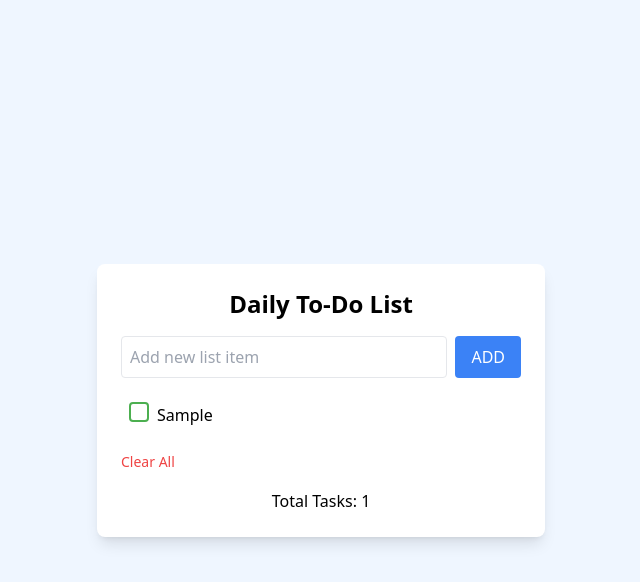
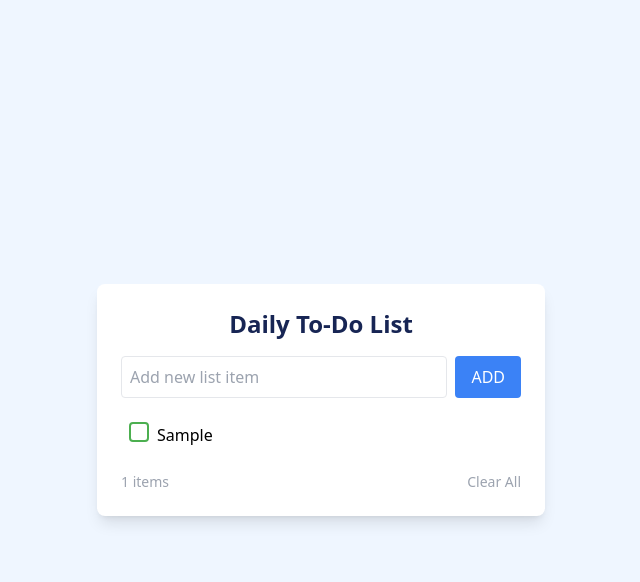
Before and after one commit to salahaKA/todolist_app, a React (Create React App) app: page / in a window 1280 px wide. Both pictures are taken after typing "Sample" into the empty fields and a click on the button "ADD". Shown: the top 582 px of the page, without its empty margins (319-959 px from the left). Built offline with nearby package versions, Linux system fonts and the light colour scheme.

Commit message:
title update

```diff
--- a/public/index.html
+++ b/public/index.html
@@ -2,12 +2,12 @@
 <html lang="en">
   <head>
     <meta charset="utf-8" />
-    <link rel="icon" href="%PUBLIC_URL%/favicon.ico" />
+    <link rel="icon" href="%PUBLIC_URL%/EGlogo1.jpeg" type="image/x-icon"/>
     <meta name="viewport" content="width=device-width, initial-scale=1" />
     <meta name="theme-color" content="#000000" />
     <meta
       name="description"
-      content="Web site created using create-react-app"
+      content="To-do-list task using create-react-app"
     />
     <link rel="apple-touch-icon" href="%PUBLIC_URL%/logo192.png" />
     <!--
@@ -24,7 +24,7 @@
       work correctly both with client-side routing and a non-root public URL.
       Learn how to configure a non-root public URL by running `npm run build`.
     -->
-    <title>React App</title>
+    <title>React todo task</title>
   </head>
   <body>
     <noscript>You need to enable JavaScript to run this app.</noscript>
--- a/src/App.js
+++ b/src/App.js
@@ -8,7 +8,7 @@ function App() {
   // Fun to add new task
   const addTask = () => {
     if (newTask.trim()) {
-      console.log("Adding task:", newTask);
+      console.log("Task Added:", newTask);
       setTasks([...tasks, { text: newTask, completed: false }]);
       setNewTask(""); // clear input field
     } else {
@@ -42,7 +42,7 @@ function App() {
   return (
     <div className="min-h-screen bg-blue-50 flex items-center justify-center p-4">
       <div className="bg-white p-6 rounded-lg shadow-lg max-w-md w-full">
-        <h1 className="text-2xl font-bold text-center mb-4">
+        <h1 className="text-2xl font-extrabold text-blue-950 text-center mb-4">
           Daily To-Do List
         </h1>
 
@@ -70,7 +70,7 @@ function App() {
             // Adding external css for checkbox
             <li
               key={index}
-              className="flex items-center gap-2 hover:bg-blue-100 transition duration-200 p-2 rounded" // Add hover and transition classes
+              className="flex items-center gap-2 p-2 rounded hover:text-blue-500 transition duration-200" // Add text hover and transition classes
             >
               <label className="custom-checkbox">
                 <input
@@ -90,7 +90,20 @@ function App() {
           ))}
         </ul>
 
+
         {tasks.length > 0 && (
+          <div className="flex justify-between items-center mt-4 text-gray-400 text-sm">
+            <p>{tasks.length} items</p>
+            <button
+              onClick={clearTasks}
+              className="hover:underline"
+            >
+              Clear All
+            </button>
+          </div>
+        )}
+
+        {/* {tasks.length > 0 && (
           <button
             onClick={clearTasks}
             className="text-sm text-red-500 mt-4 hover:underline"
@@ -101,8 +114,8 @@ function App() {
 
         <div className="mt-4 text-center">
           <p>Total Tasks: {tasks.length}</p>{" "}
-          {/* Display total number of tasks */}
-        </div>
+
+        </div> */}
       </div>
     </div>
   );
```
Also changed, not shown: public/manifest.json.
